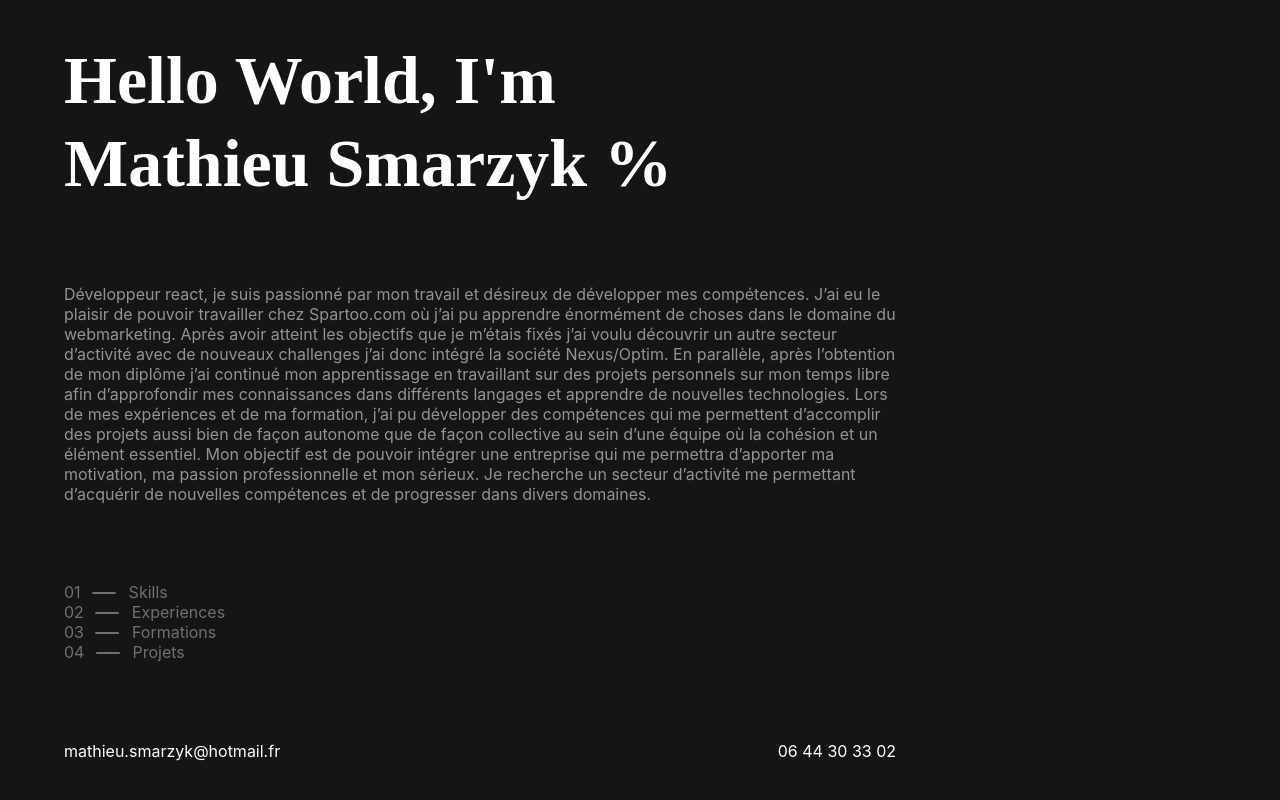
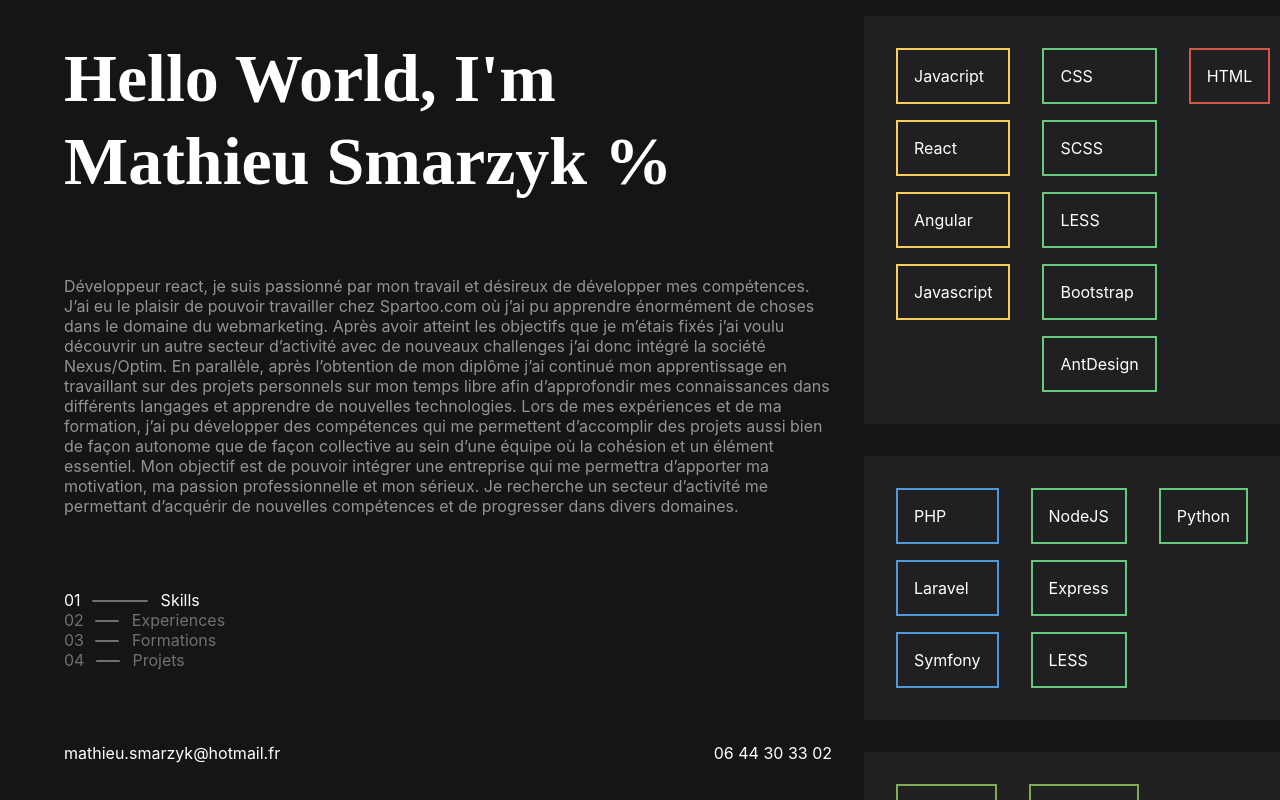
Before and after one commit to ditiz/cvv2, a React (Create React App) app: page / in a window 1280 px wide. Built offline with nearby package versions, Linux system fonts and the light colour scheme.

Commit message:
add right side

```diff
--- a/src/components/Home.tsx
+++ b/src/components/Home.tsx
@@ -1,6 +1,6 @@
 import React from "react";
 import { Route, Switch, useLocation } from "react-router-dom";
-import pages from "../ressources/pages";
+import pages, { Page } from "../ressources/pages";
 import Experiences from "./Experiences";
 import Formations from "./Formations";
 import Projets from "./Projets";
@@ -12,9 +12,22 @@ import LeftSide from "./styled-compotents/LeftSide";
 import PageLink from "./styled-compotents/PageLink";
 import PagesLink from "./styled-compotents/PagesLink";
 import Presentation from "./styled-compotents/Presentation";
+import RightSide from "./styled-compotents/RightSide";
 
 const Home = () => {
   const location = useLocation();
+
+  const checkActiveUrl = (page: Page): boolean => {
+    if (page.otherUrls) {
+      const isActive = !![page.url, ...page.otherUrls].find(
+        (url) => url === location.pathname
+      );
+
+      return isActive;
+    }
+
+    return page.url === location.pathname;
+  };
 
   return (
     <Layout>
@@ -49,7 +62,7 @@ const Home = () => {
               <PageLink
                 key={page.key}
                 to={page.url}
-                active={page.url === location.pathname}
+                active={checkActiveUrl(page)}
               >
                 <span className="page-key">{page.key}</span>
                 <span className="page-name">{page.name}</span>
@@ -64,7 +77,7 @@ const Home = () => {
         </Contact>
       </LeftSide>
 
-      <div>
+      <RightSide>
         <Switch>
           <Route path="/Skills">
             <Skills />
@@ -81,8 +94,12 @@ const Home = () => {
           <Route path="/Projets">
             <Projets />
           </Route>
+
+          <Route path="/">
+            <Skills />
+          </Route>
         </Switch>
-      </div>
+      </RightSide>
     </Layout>
   );
 };
--- a/src/components/Skills.tsx
+++ b/src/components/Skills.tsx
@@ -1,7 +1,27 @@
 import React from "react";
+import skills from "../ressources/skills";
+import SkillGroupConteneur from "./styled-compotents/SkillGroupConteneur";
+import StyledSkill from "./styled-compotents/StyledSkill";
 
 const Skills = () => {
-  return <div>Skills</div>;
+  return (
+    <>
+      {skills.map((skillGroup) => (
+        <SkillGroupConteneur>
+          {skillGroup.subGroup.map((subGroup) => (
+            <div>
+              <StyledSkill color={subGroup.color}>{subGroup.name}</StyledSkill>
+              <div>
+                {subGroup.skills?.map((skill) => (
+                  <StyledSkill color={subGroup.color}>{skill.name}</StyledSkill>
+                ))}
+              </div>
+            </div>
+          ))}
+        </SkillGroupConteneur>
+      ))}
+    </>
+  );
 };
 
 export default Skills;
--- a/src/components/styled-compotents/Layout.ts
+++ b/src/components/styled-compotents/Layout.ts
@@ -2,7 +2,7 @@ import styled from "styled-components";
 
 const Layout = styled.div`
   display: grid;
-  grid-template-columns: 70% auto;
+  grid-template-columns: 65% auto;
 `;
 
 export default Layout;
--- a/src/components/styled-compotents/PageLink.tsx
+++ b/src/components/styled-compotents/PageLink.tsx
@@ -29,12 +29,13 @@ const PageLink = styled(Link)<PageLinkProps>`
     &::before {
       content: "";
       position: absolute;
-      left: -2.3rem;
+      left: ${({ active }) => (active ? "-4.3rem" : "-2.3rem")};
       top: 50%;
       background: #707070;
       height: 2px;
-      width: 1.5rem;
+      width: ${({ active }) => (active ? "3.5rem" : "1.5rem")};
       border-radius: 4px;
+      transition: 250ms ease;
     }
   }
 
@@ -43,6 +44,11 @@ const PageLink = styled(Link)<PageLinkProps>`
 
     .page-name {
       transform: translateX(5rem);
+
+      &::before {
+        left: -4.3rem;
+        width: 3.5rem;
+      }
     }
   }
 `;
--- /dev/null
+++ b/src/components/styled-compotents/RightSide.ts
@@ -0,0 +1,11 @@
+import styled from "styled-components";
+
+const RightSide = styled.div`
+  display: flex;
+  flex-flow: column;
+  max-height: 100vh;
+  overflow-y: scroll;
+  margin-left: 2rem;
+`;
+
+export default RightSide;
--- /dev/null
+++ b/src/components/styled-compotents/SkillGroupConteneur.ts
@@ -0,0 +1,10 @@
+import styled from "styled-components";
+
+const SkillGroupConteneur = styled.div`
+  background: #202022;
+  padding: 1rem;
+  margin: 1rem 0;
+  display: flex;
+`;
+
+export default SkillGroupConteneur;
--- /dev/null
+++ b/src/components/styled-compotents/StyledSkill.ts
@@ -0,0 +1,13 @@
+import styled from "styled-components";
+
+interface SkillProps {
+  color: string;
+}
+
+const StyledSkill = styled.div<SkillProps>`
+  padding: 1rem;
+  border: 2px solid ${({ color }) => color};
+  margin: 1rem;
+`;
+
+export default StyledSkill;
--- a/src/ressources/pages.ts
+++ b/src/ressources/pages.ts
@@ -1,8 +1,16 @@
-const pages = [
+export interface Page {
+  key: string;
+  name: string;
+  url: string;
+  otherUrls?: string[];
+}
+
+const pages: Page[] = [
   {
     key: "01",
     name: "Skills",
     url: "/Skills",
+    otherUrls: ["/"],
   },
   {
     key: "02",
--- /dev/null
+++ b/src/ressources/skills.ts
@@ -0,0 +1,136 @@
+export interface SkillGroup {
+  groupName: string;
+  subGroup: SkillSubGroup[];
+}
+
+export interface SkillSubGroup {
+  name: string;
+  color: string;
+  skills?: Skill[];
+}
+
+export interface Skill {
+  name: string;
+}
+
+const skills: SkillGroup[] = [
+  {
+    groupName: "Technologies Frontend",
+    subGroup: [
+      {
+        name: "Javacript",
+        color: "#F8CF5F",
+        skills: [
+          {
+            name: "React",
+          },
+          {
+            name: "Angular",
+          },
+          {
+            name: "Javascript",
+          },
+        ],
+      },
+      {
+        name: "CSS",
+        color: "#64C97A",
+        skills: [
+          {
+            name: "SCSS",
+          },
+          {
+            name: "LESS",
+          },
+          {
+            name: "Bootstrap",
+          },
+
+          {
+            name: "AntDesign",
+          },
+        ],
+      },
+      { name: "HTML", color: "#D65745" },
+    ],
+  },
+  {
+    groupName: "Technologies Backend",
+    subGroup: [
+      {
+        name: "PHP",
+        color: "#5098D6",
+        skills: [
+          {
+            name: "Laravel",
+          },
+          {
+            name: "Symfony",
+          },
+        ],
+      },
+      {
+        name: "NodeJS",
+        color: "#64C97A",
+        skills: [
+          {
+            name: "Express",
+          },
+          {
+            name: "LESS",
+          },
+        ],
+      },
+      {
+        name: "Python",
+        color: "#64C97A",
+      },
+      {
+        name: "C#",
+        color: "#64C97A",
+        skills: [
+          {
+            name: ".NET",
+          },
+        ],
+      },
+    ],
+  },
+  {
+    groupName: "Base de donnée",
+    subGroup: [
+      {
+        name: "Mysql",
+        color: "#7FAC56",
+        skills: [
+          {
+            name: "MariaDB",
+          },
+        ],
+      },
+      {
+        name: "MongoDB",
+        color: "#7FAC56",
+      },
+    ],
+  },
+  {
+    groupName: "Versionning",
+    subGroup: [
+      {
+        name: "Git",
+        color: "#16a085",
+      },
+      {
+        name: "SVN",
+        color: "#16a085",
+      },
+      {
+        name: "Mercurial",
+        color: "#16a085",
+      },
+    ],
+  },
+];
+
+export default skills;
```
Also changed, not shown: 1 other file (tests, documents, lock files or other folders).
